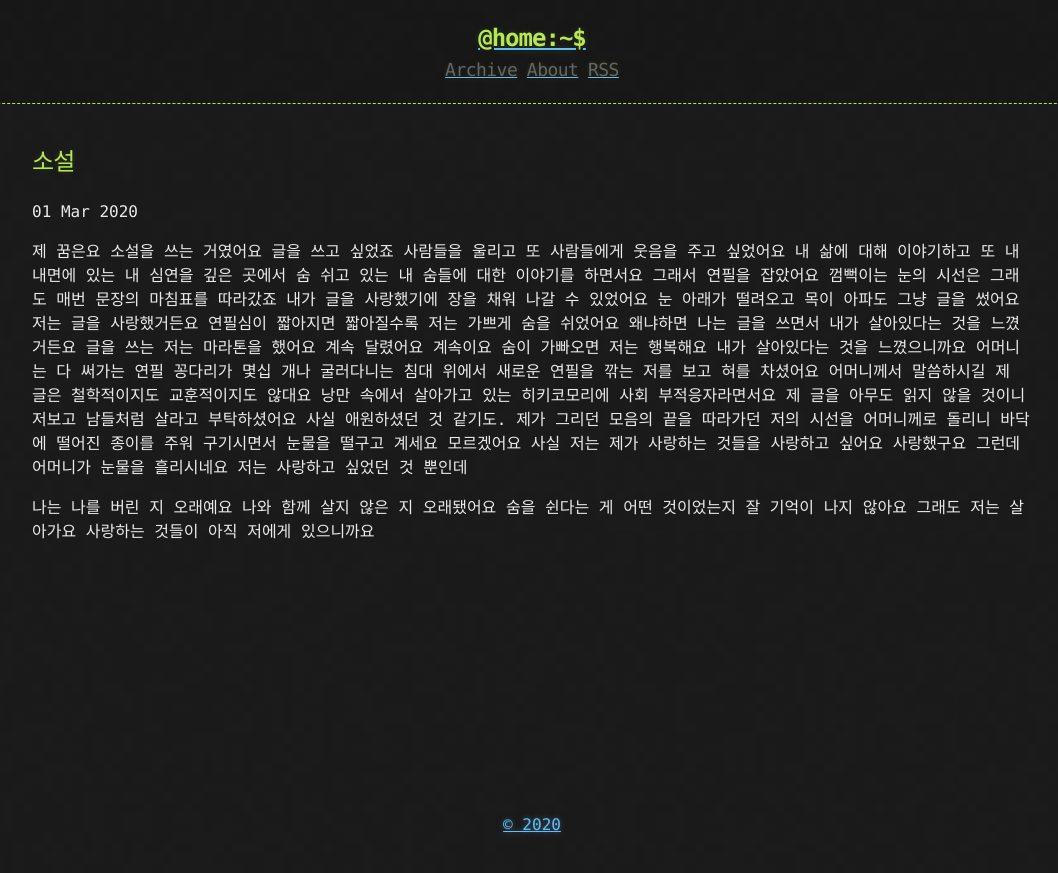
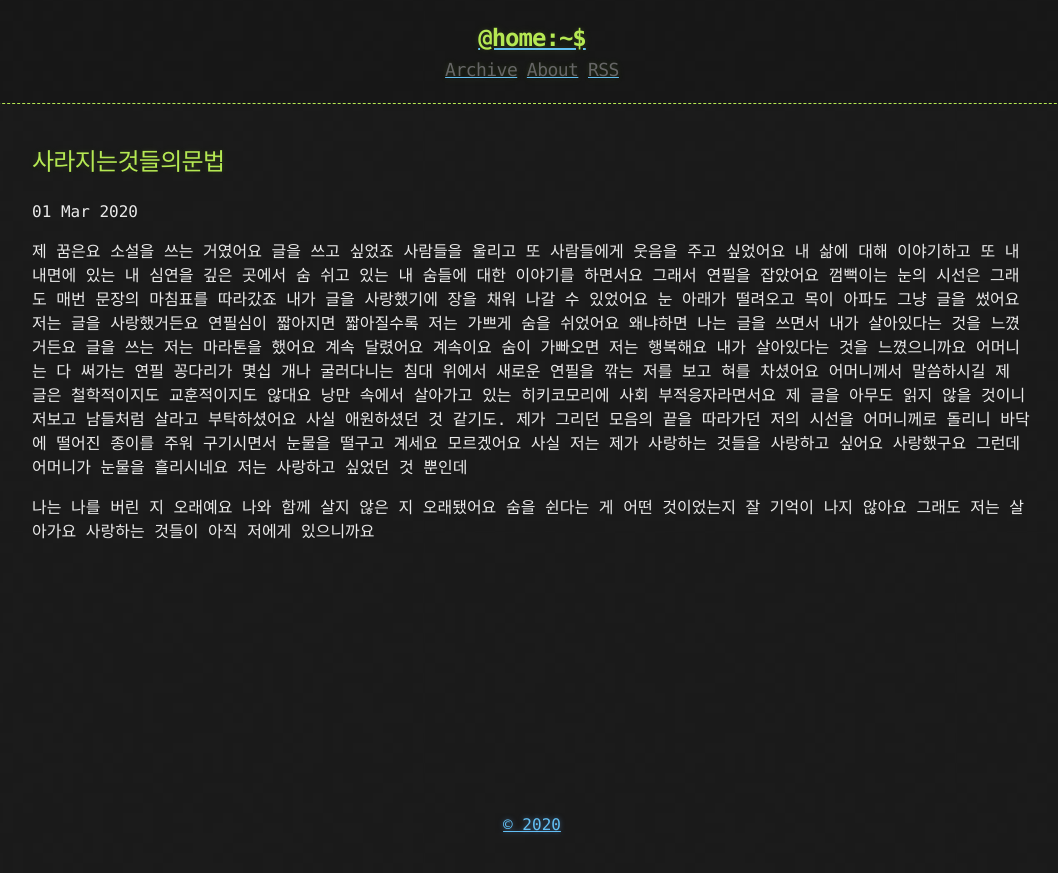
Before and after one commit to imrealz/imrealz.github.com, a Jekyll site: the page built from _posts/2020-03-01-소설.md, in a window 1280 px wide. Shown: the top 873 px of the page, without its empty margins (108-1166 px from the left). Built offline with Jekyll 4.4.1, drawn with Linux system fonts in a browser that asks for light colours.

Commit message:
Update 2020-03-01-소설.md

```diff
--- a/_posts/2020-03-01-소설.md
+++ b/_posts/2020-03-01-소설.md
@@ -1,5 +1,5 @@
 ---
-title: 소설
+title: 사라지는것들의문법
 published: true
 ---
 
```
